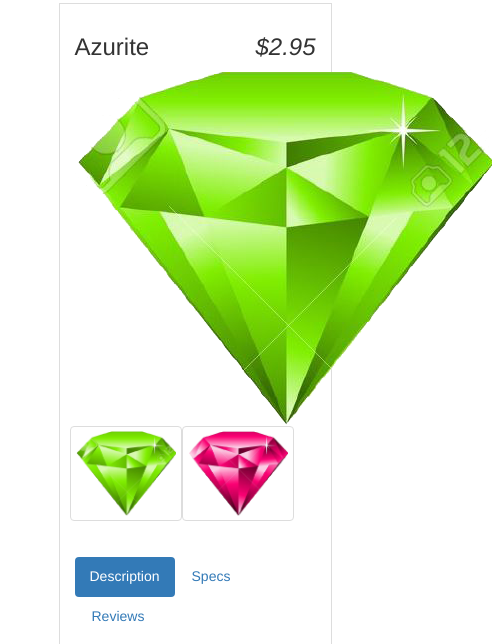
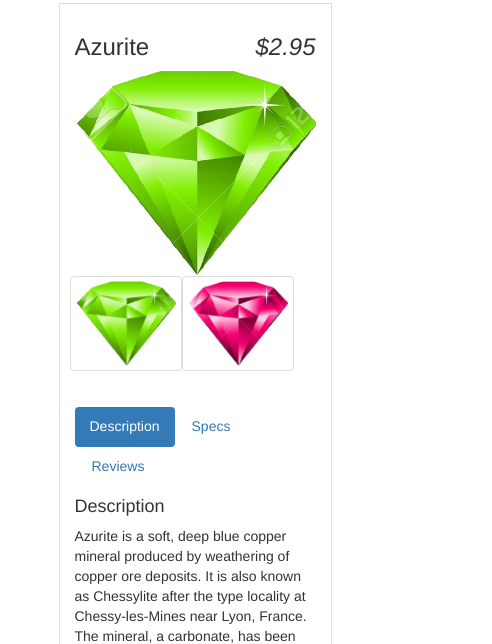
Before and after one commit to misfist/angular-store, a website: page index.html in a window 390 px wide. Shown: the part 120-764 px from the top of the page, 492 px wide, since content can reach past the window. Drawn offline with Linux system fonts and the light colour scheme.

Commit message:
Made images responsive

```diff
--- a/src/sass/components/_common.scss
+++ b/src/sass/components/_common.scss
@@ -2,3 +2,7 @@
 	width: 100px;
 	height: auto;
 }
+
+img {
+    @extend .img-responsive;
+}
```
Also changed, not shown: assets/css/style.css, assets/css/style.min.css.
